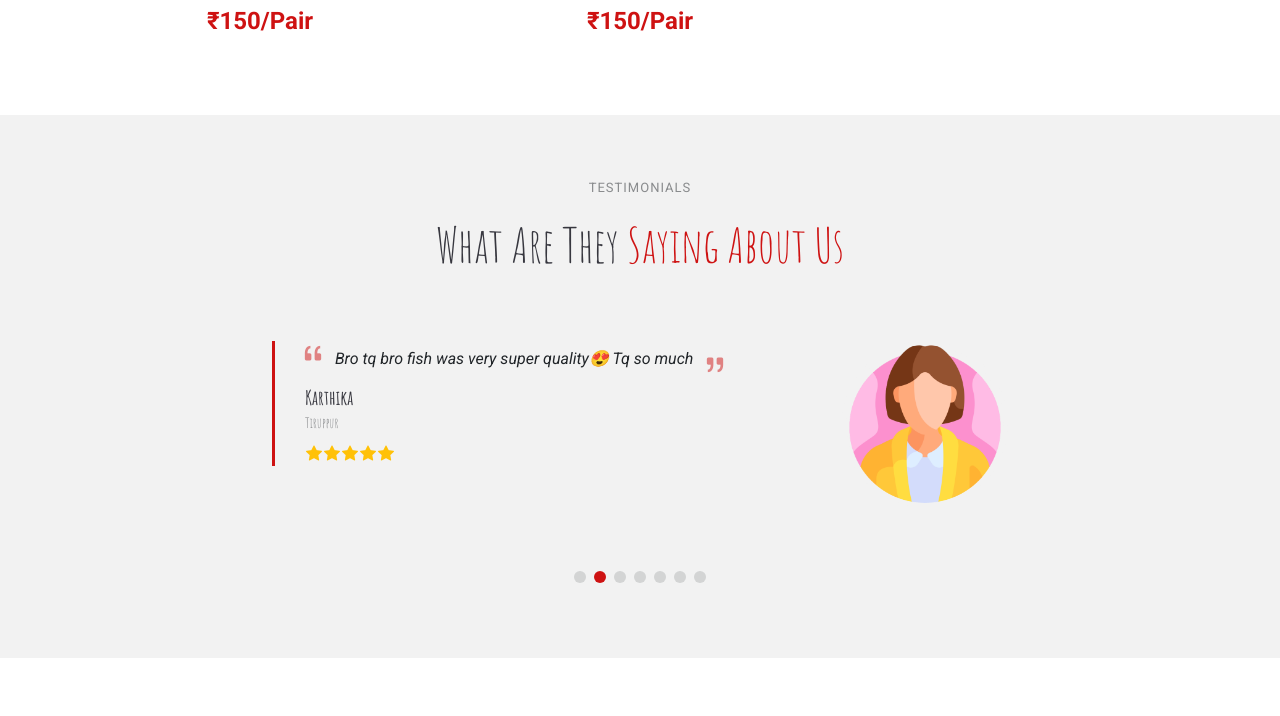
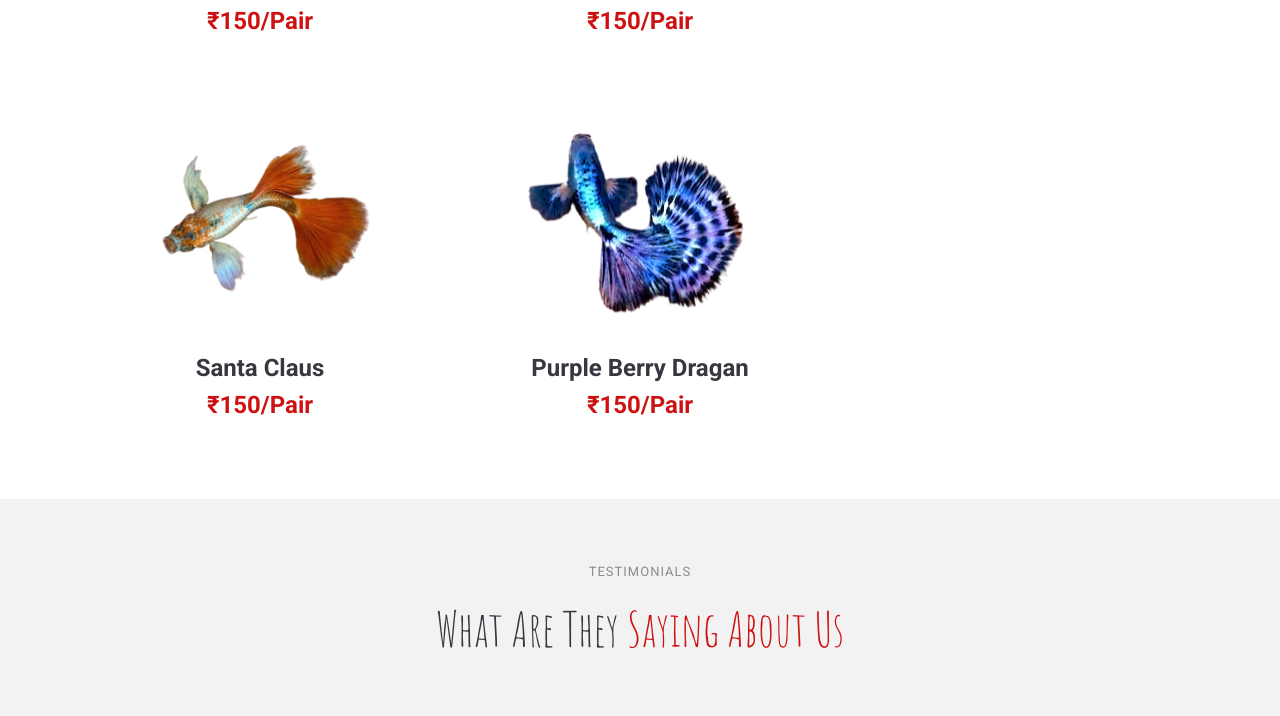
Before and after one commit to APGUPPYWORLD/AP-GUPPY-WORLD, a plain HTML site: page index.html in a window 1280 px wide. Shown: the part 4692-5408 px from the top of the page. Drawn offline with nearby package versions, Linux system fonts and the light colour scheme; grey boxes are pictures that could not be loaded; animation ran at ten frames a second.

Commit message:
Update index.html

```diff
--- a/index.html
+++ b/index.html
@@ -577,6 +577,36 @@
                 <h4>
                   <b>
                     Moscow Blue
+                  </b>
+                </h4>
+
+                <p class="price">
+                  ₹150/Pair
+                </p>
+
+              </div>
+
+              <div class="col-lg-4 menu-item">
+                <a href="shapes/santa claus.png" class="glightbox">
+                  <img src="shapes/santa claus.png" class="menu-img img-fluid" alt=""></a>
+                <h4>
+                  <b>
+                    Santa Claus
+                  </b>
+                </h4>
+
+                <p class="price">
+                  ₹150/Pair
+                </p>
+
+              </div>
+
+              <div class="col-lg-4 menu-item">
+                <a href="shapes/purple berry.png" class="glightbox">
+                  <img src="shapes/purple berry.png" class="menu-img img-fluid" alt=""></a>
+                <h4>
+                  <b>
+                    Purple Berry Dragan
                   </b>
                 </h4>
 
@@ -1282,6 +1312,9 @@
             <div class="swiper-slide"><a class="glightbox" data-gallery="images-gallery" href="fish new/ym.jpg"><img src="fish new/ym.jpg" class="img-fluid" alt=""></a></div>
 
             <div class="swiper-slide"><a class="glightbox" data-gallery="images-gallery" href="shapes/m.blue.jpg"><img src="shapes/m.blue.jpg" class="img-fluid" alt=""></a></div>
+            <div class="swiper-slide"><a class="glightbox" data-gallery="images-gallery" href="fish images/santa.jpg"><img src="fish images/santa.jpg" class="img-fluid" alt=""></a></div>
+
+            <div class="swiper-slide"><a class="glightbox" data-gallery="images-gallery" href="fish images/purple berry (1).png"><img src="fish images/purple berry (1).png" class="img-fluid" alt=""></a></div>
 
           </div>
 
```
